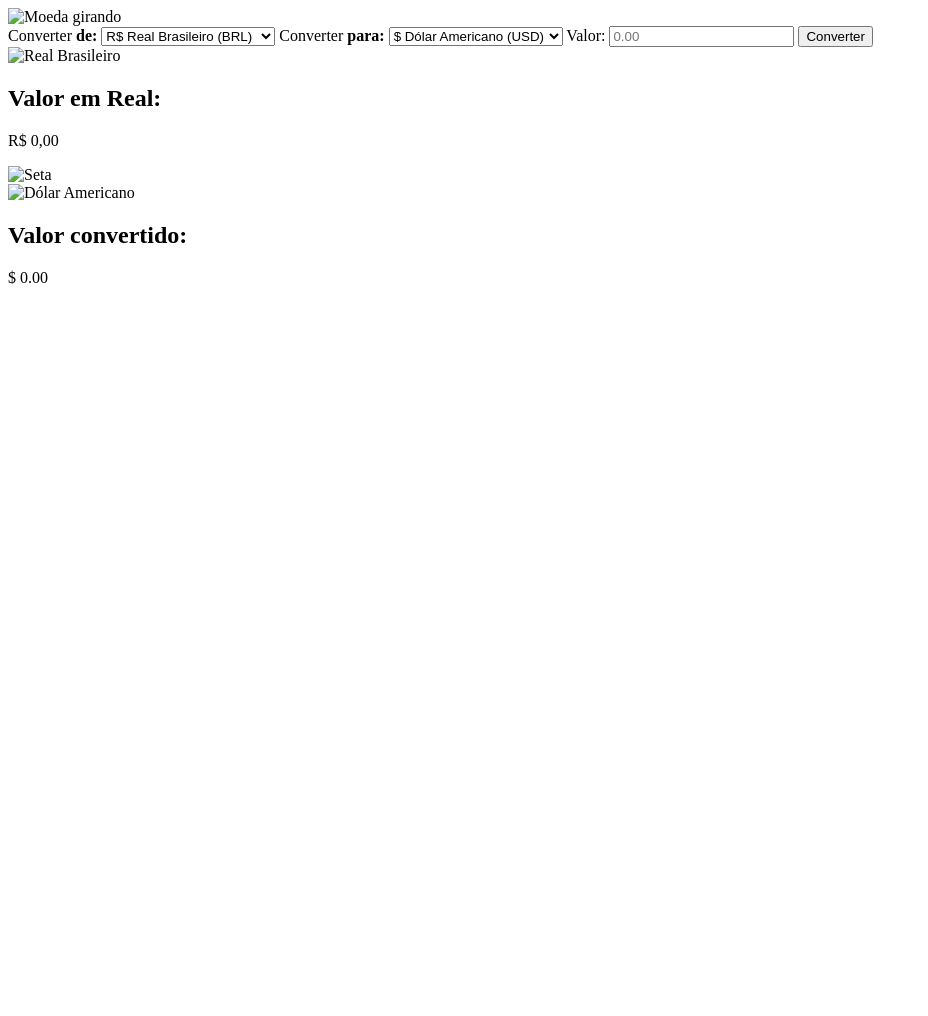
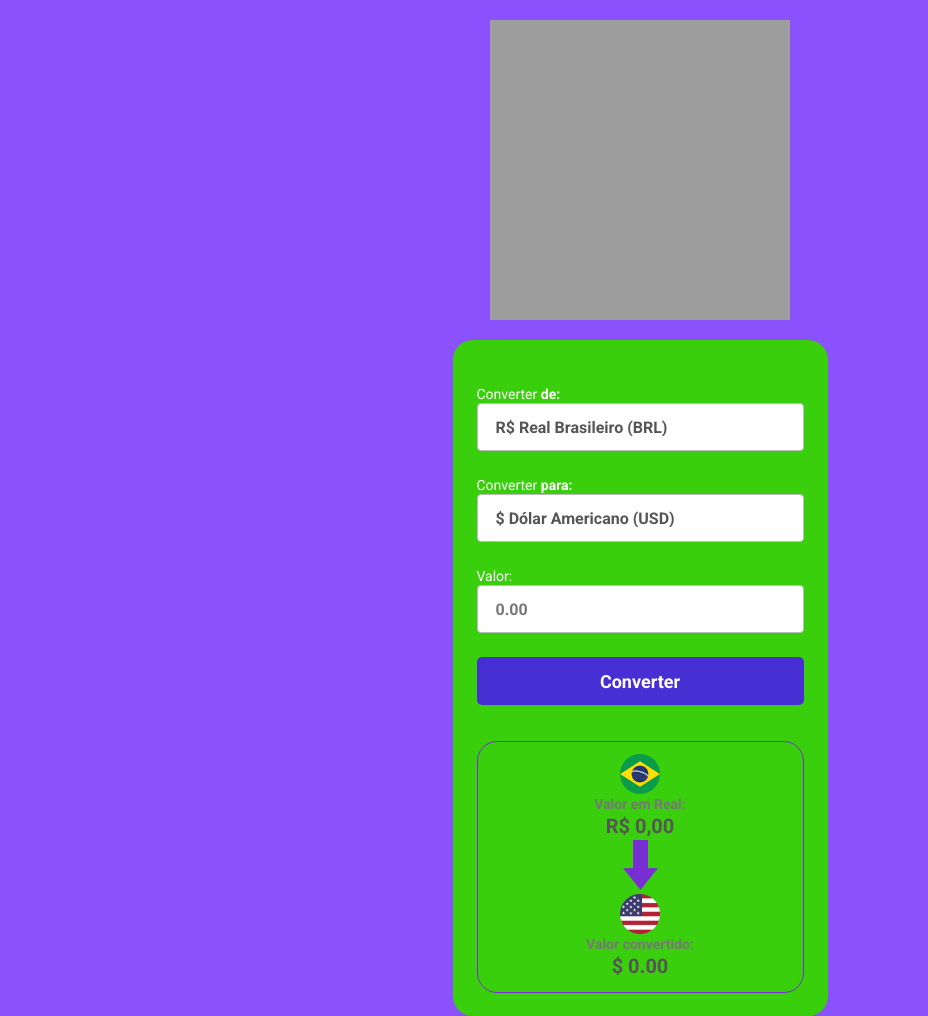
Before and after one commit to EvelioBr/Proyecto-Conversor-de-Moneda, a plain HTML site: page index.html in a window 1280 px wide. Shown: the whole page, without its empty margins (0-928 px from the left). Before the commit the page ends 800 px from the top, so only its background shows below. Drawn offline with Linux system fonts and the light colour scheme; the site is published under a folder, as on GitHub Pages, so addresses that start at the root find nothing; no server answers.

Commit message:
MOdificando rutas en HTML

```diff
--- a/index.html
+++ b/index.html
@@ -9,12 +9,12 @@
       href="https://fonts.googleapis.com/css2?family=Roboto:ital,wght@0,100..900;1,100..900&display=swap"
       rel="stylesheet"
     />
-    <link rel="stylesheet" href="/style.css" />
+    <link rel="stylesheet" href="./style.css" />
 
     <title>Conversor de Moedas</title>
   </head>
   <body>
-    <img src="/asset/logo.gif" alt="Moeda girando" class="logo"/>
+    <img src="./asset/logo.gif" alt="Moeda girando" class="logo"/>
     <main class="conversor">
       <label>Converter <b>de:</b></label>
         <select class="currency-select-from">
@@ -41,15 +41,15 @@
 
       <section id="result">
         <div class="from">
-          <img class="flag" src="/asset/Real.png" alt="Real Brasileiro">
+          <img class="flag" src="./asset/Real.png" alt="Real Brasileiro">
           <h2 class="currency">Valor em Real:</h2>
           <p class="currency-value-to-converter">R$ 0,00</p>
         </div>
         <div>
-          <img class="arrow" src="/asset/Vector.png" alt="Seta">
+          <img class="arrow" src="./asset/Vector.png" alt="Seta">
         </div>
         <div class="to">
-          <img class="currency-img" src="/asset/US dollar.png" alt="Dólar Americano">
+          <img class="currency-img" src="./asset/US dollar.png" alt="Dólar Americano">
           <h2 class="currency" id="currency-name">Valor convertido:</h2>
           <p class="currency-value">$ 0.00</p>
       </section>
@@ -57,5 +57,5 @@
 
 
   </body>
-  <script src="/script.js"></script>
+  <script src="./script.js"></script>
 </html>
```
